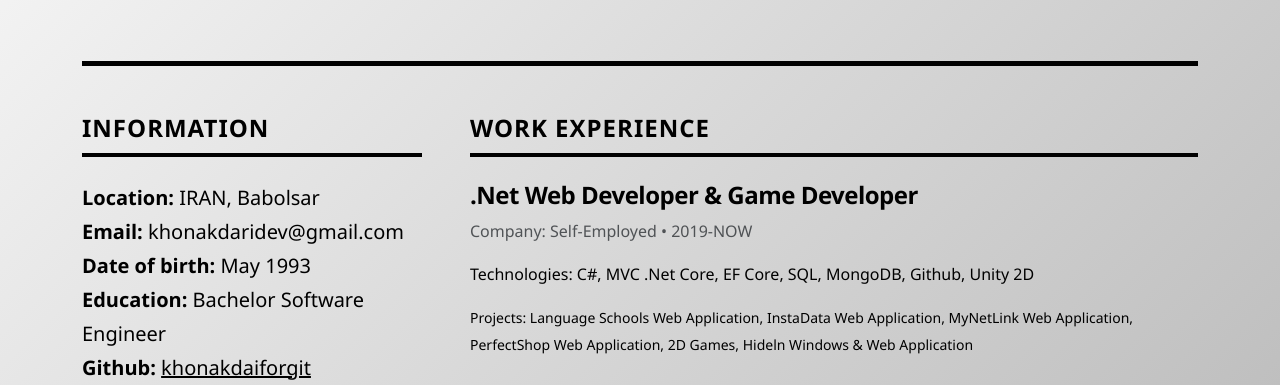
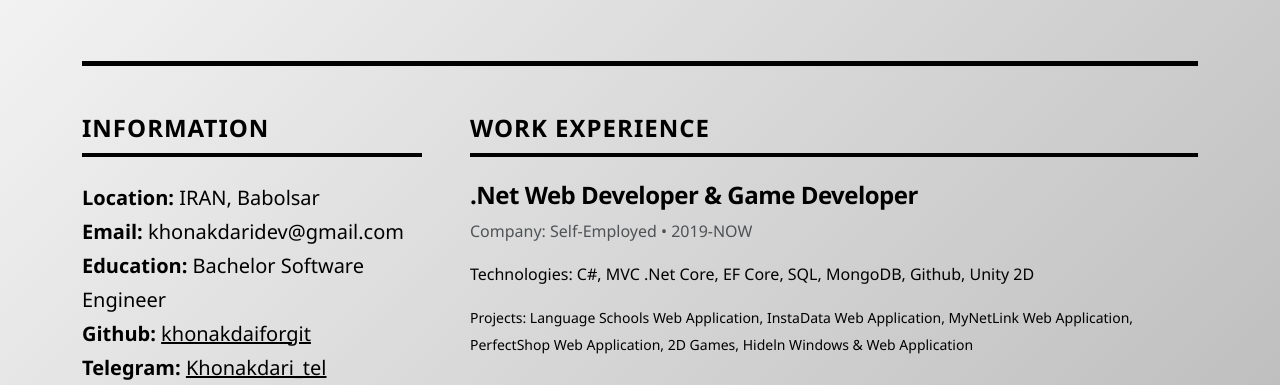
Before and after one commit to khonakdaiforgit/khonakdaiforgit.github.io, a plain HTML site: page index.html in a window 1280 px wide. Shown: the part 414-799 px from the top of the page. Drawn offline with nearby package versions, Linux system fonts and the light colour scheme.

Commit message:
remove birth

```diff
--- a/index.html
+++ b/index.html
@@ -34,7 +34,6 @@
                     <ul class="list-unstyled fs-5">
                         <li><strong>Location:</strong> IRAN, Babolsar</li>
                         <li><strong>Email:</strong> khonakdaridev@gmail.com</li>
-                        <li><strong>Date of birth:</strong> May 1993</li>
                         <li><strong>Education:</strong> Bachelor Software Engineer</li>
                         <li><strong>Github:</strong> <a href="https://github.com/khonakdaiforgit" target="_blank">khonakdaiforgit</a></li>
                         <li><strong>Telegram:</strong> <a href="https://t.me/Khonakdari_tel" target="_blank">Khonakdari_tel</a></li>
```
